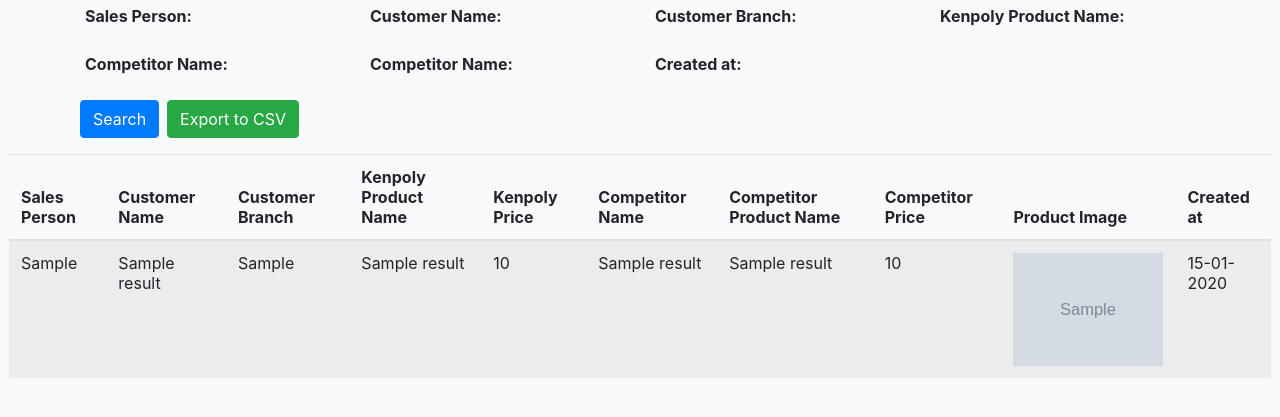
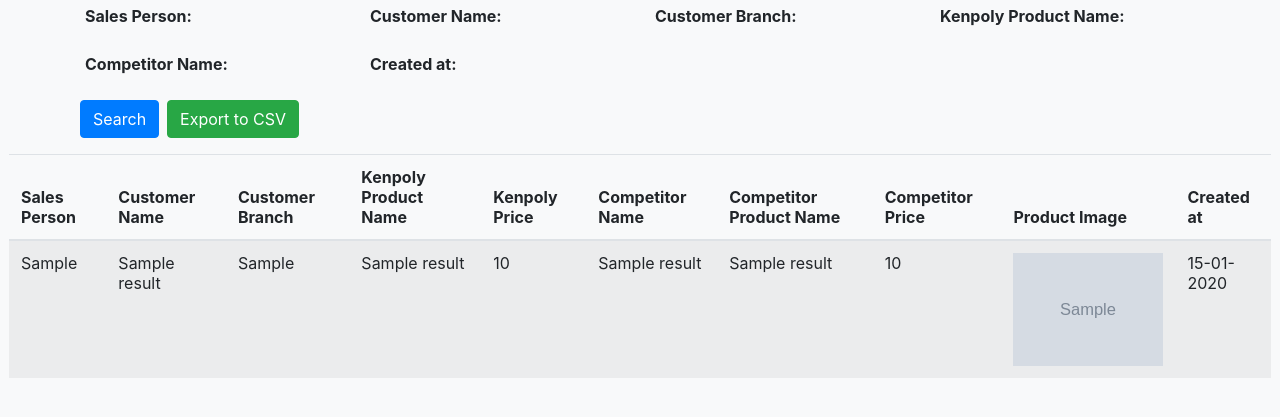
Before and after one commit to spgdaman/kenprod, a Django app: template templates/search/market_prices_list.html in a window 1280 px wide. Shown: the part 72-489 px from the top of the page. Run offline with Django 4.2, Linux system fonts and the light colour scheme; the template is opened without the code that fills it: most values are stand-ins (such as "Sample title", 1, 10 or a date in 2020); grey boxes marked "Sample" are stand-in pictures; parts of the project's set-up code (start-up, migrations or seed data) failed here and were passed over; some libraries are stand-ins or nearby versions.

Commit message:
search page refactored

```diff
--- a/templates/search/market_prices_list.html
+++ b/templates/search/market_prices_list.html
@@ -39,10 +39,10 @@
                 {{ filter.form.competitor_name }}
             </div>
 
-            <div class="col-md-3 mb-3">
+            <!-- <div class="col-md-3 mb-3">
                 <label class="font-weight-bold" for="customer_name">Competitor Name:</label>
                 {{ filter.form.competitor_name }}
-            </div>
+            </div> -->
 
             <div class="col-md-5 mb-3">
                 <label class="font-weight-bold" for="customer_name">Created at:</label>
```
